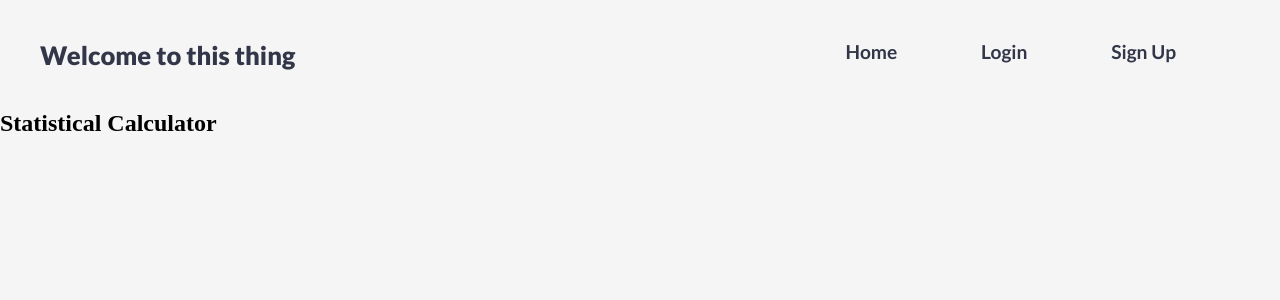
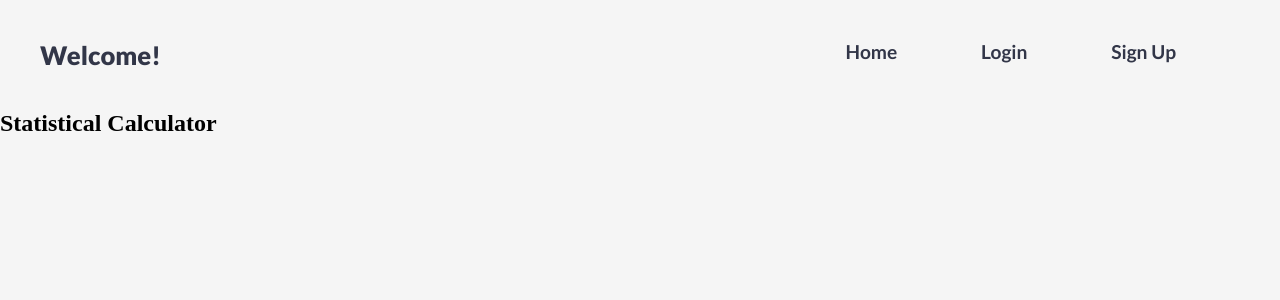
Before and after one commit to am2892/MiniProj3, a Flask app: page / in a window 1280 px wide. Shown: the top 300 px of the page. Run offline with Flask 2, Linux system fonts and the light colour scheme.

Commit message:
FIX: Updated index.html file

```diff
--- a/project/templates/index.html
+++ b/project/templates/index.html
@@ -2,7 +2,7 @@
 
 {% block content %}
 <h1 class="title">
-  Welcome to this thing
+  Welcome!
 </h1>
 <h2 class="subtitle">
   Statistical Calculator
```
